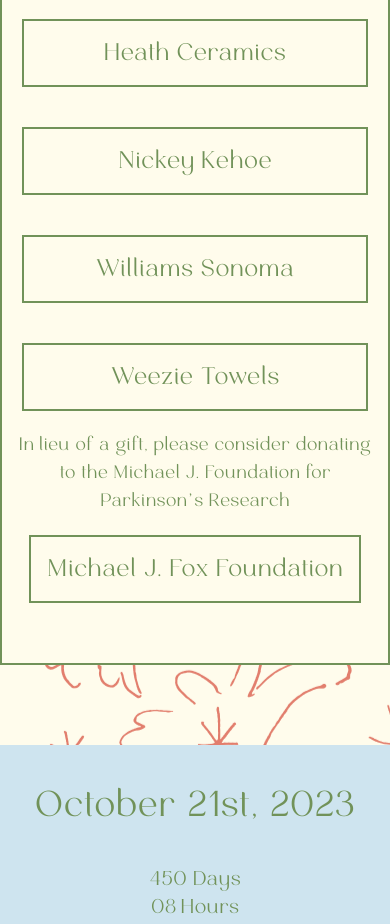
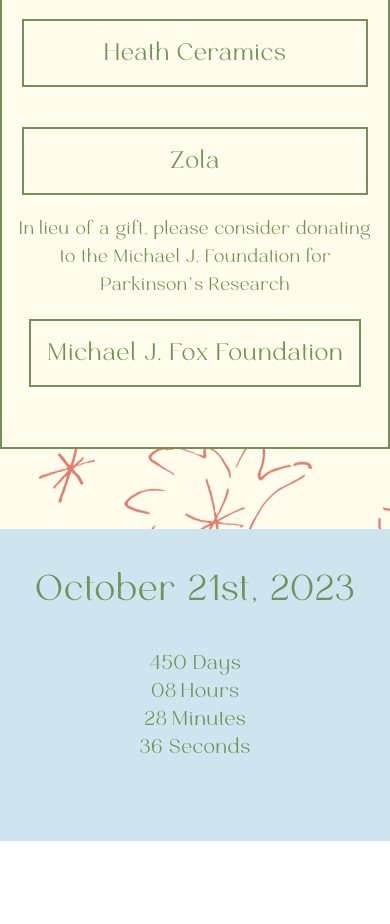
Before and after one commit to P-v-R/wedding, a React (Create React App) app: page / in a window 390 px wide. Shown: the part 5160-6084 px from the top of the page. After the commit the page ends 6001 px from the top, so only its background shows below. Built offline with nearby package versions, Linux system fonts and the light colour scheme.

Commit message:
chore: tweak registry

```diff
--- a/src/components/Registry.js
+++ b/src/components/Registry.js
@@ -51,29 +51,13 @@
           </a>
           <a
             className="border-2 p-4 col-span-2 md:col-span-1 m-5 text-2xl hover:text-papaya hover:bg-white transition duration-500 ease-in-out"
-            href="https://nickeykehoe.com/apps/giftregistry/registry/233205"
+            href="https://www.zola.com/registry/anneandperry"
             target="_blank"
             rel="noreferrer"
           >
-            Nickey Kehoe
-          </a>
-          <a
-            className="border-2 p-4 col-span-2 md:col-span-1 m-5 text-2xl hover:text-papaya hover:bg-white transition duration-500 ease-in-out"
-            href="https://www.williams-sonoma.com/registry/59tktd9mkn/registry-list.html"
-            target="_blank"
-            rel="noreferrer"
-          >
-            Williams Sonoma
+            Zola
           </a>
 
-          <a
-            className="border-2 p-4 col-span-2 md:col-span-1 m-5 text-2xl hover:text-papaya hover:bg-white transition duration-500 ease-in-out"
-            href="https://weezietowels.com/apps/giftregistry/registry/232742?sid=bqpN2HlY7RGswkbj%2F%2B1VuQ"
-            target="_blank"
-            rel="noreferrer"
-          >
-            Weezie Towels
-          </a>
           <p className="col-span-2 text-lg md:w-1/2 mx-auto  px-4">
             In lieu of a gift, please consider donating to the Michael J.
             Foundation for Parkinson's Research
```
